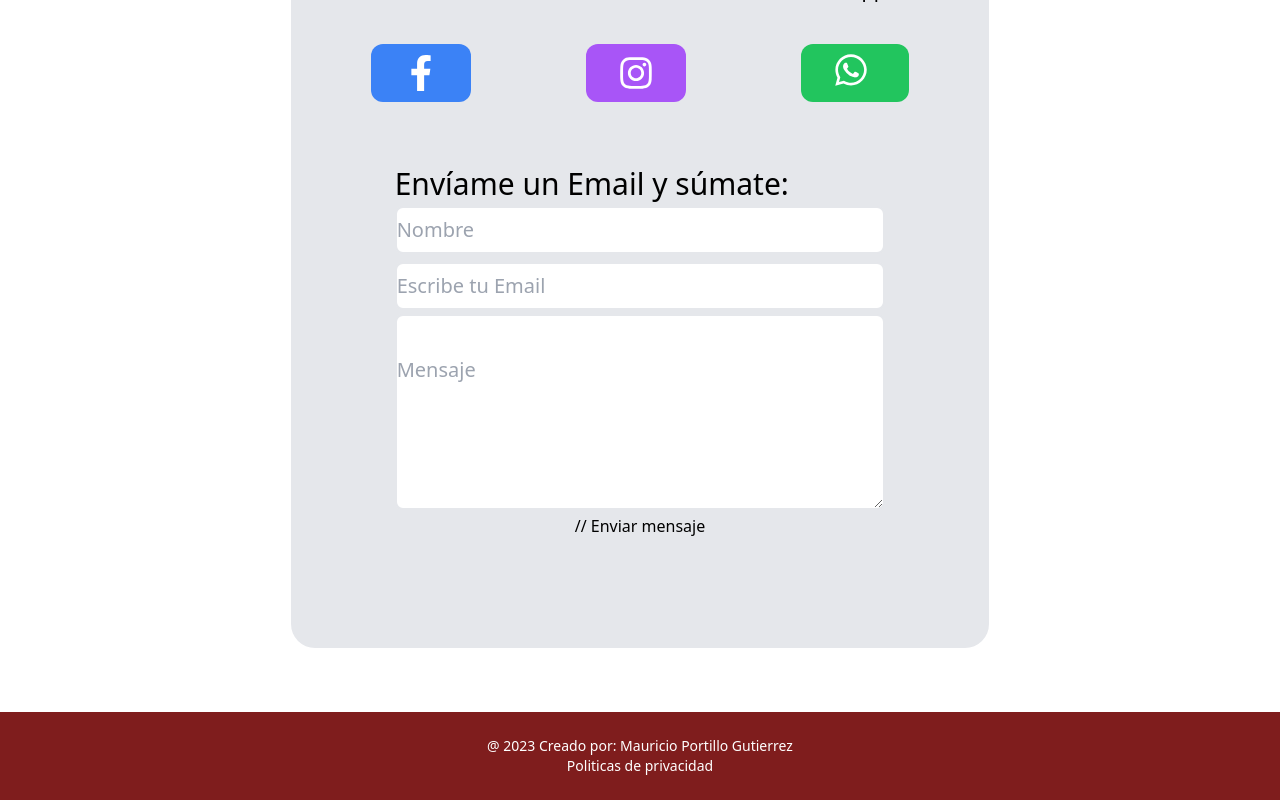
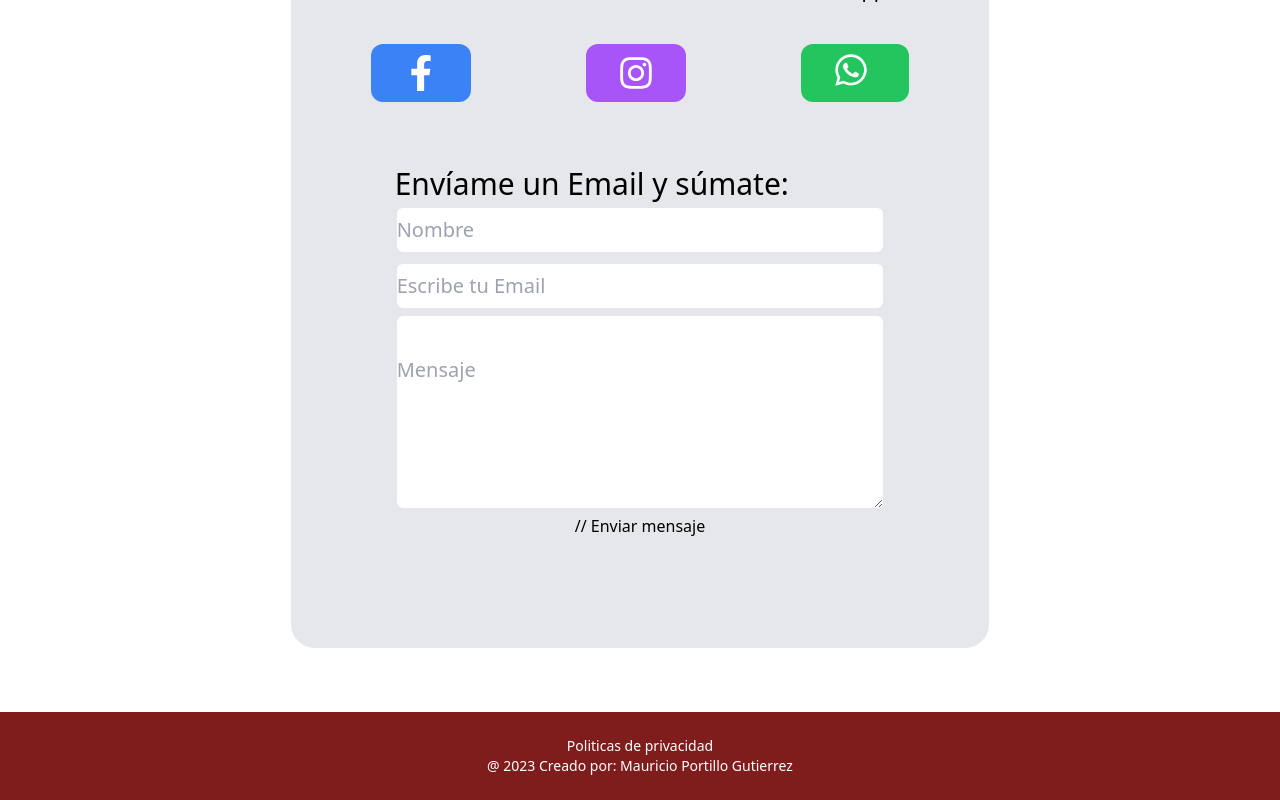
Before and after one commit to Pohe1999/samuel-site, a React (Vite) app: page / in a window 1280 px wide. Shown: the part 5967-6767 px from the top of the page. Built offline with nearby package versions, Linux system fonts and the light colour scheme.

Commit message:
update footer.jsx

```diff
--- a/src/components/Footer.jsx
+++ b/src/components/Footer.jsx
@@ -2,11 +2,11 @@ const Footer = () => {
 
     return(
         <div name="footer" className="bg-red-900 py-6 font-thin text-sm">
+            <p className="text-center text-white">Politicas de privacidad</p>
             <p className="text-center text-white">
                 @ 2023 Creado por:
                 <a href="https://github.com/Pohe1999" target="_blank"> Mauricio Portillo Gutierrez</a>
             </p>
-            <p className="text-center text-white">Politicas de privacidad</p>
         </div>
     )
 }
```
